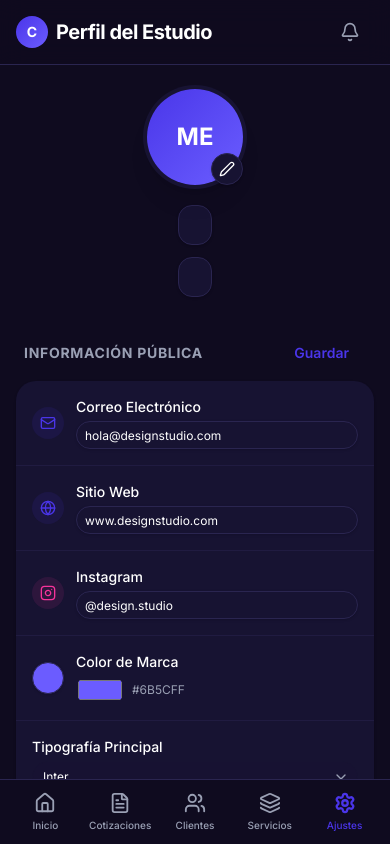
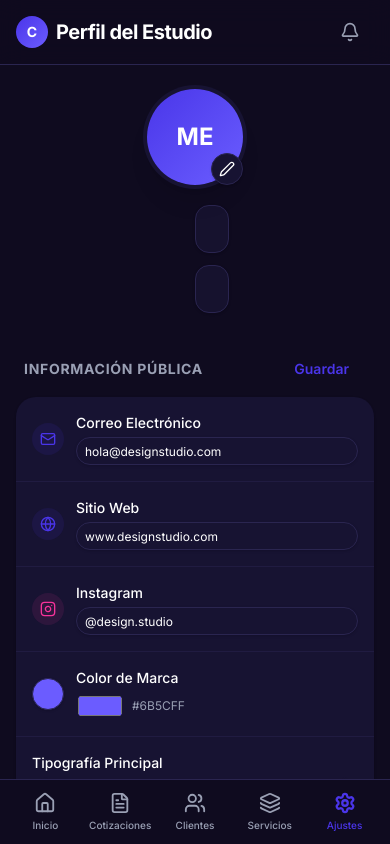
Before and after one commit to ornelacillo/CotizApp, a Next.js app: page /perfil in a window 390 px wide. Both pictures are taken after a click on the button "Editar". Shown: the top 844 px of the page. Built offline with nearby package versions, Linux system fonts and the light colour scheme.

Commit message:
fix: use native inputs for profile edit to prevent collapse on mobile

```diff
--- a/src/app/perfil/page.tsx
+++ b/src/app/perfil/page.tsx
@@ -114,16 +114,18 @@ export default function PerfilPage() {
           </div>
           <div className="text-center w-full">
             {isEditingInfo ? (
-              <div className="flex flex-col gap-3 mt-2 items-center w-full max-w-sm mx-auto px-4">
-                <Input
-                  className="h-10 text-center text-base font-semibold px-4 w-full bg-muted/50 border-border text-foreground placeholder:text-muted-foreground"
+              <div className="w-full max-w-sm mx-auto px-4 mt-2 space-y-3">
+                <input
+                  type="text"
+                  className="block w-full h-12 rounded-[14px] border border-border bg-muted/50 px-4 py-2 text-base font-semibold text-center text-foreground placeholder:text-muted-foreground focus:outline-none focus:border-primary focus:ring-1 focus:ring-primary shadow-sm"
                   placeholder="Nombre del estudio"
                   value={profileData.name}
                   onChange={(e) => setProfileData({...profileData, name: e.target.value})}
                 />
-                <Input
-                  className="h-10 text-center text-sm px-4 w-full bg-muted/50 border-border text-foreground placeholder:text-muted-foreground"
-                  placeholder="Especialidad (ej: Diseño Gráfico)"
+                <input
+                  type="text"
+                  className="block w-full h-12 rounded-[14px] border border-border bg-muted/50 px-4 py-2 text-sm text-center text-foreground placeholder:text-muted-foreground focus:outline-none focus:border-primary focus:ring-1 focus:ring-primary shadow-sm"
+                  placeholder="Especialidad (ej: Diseño Gráfico & UI/UX)"
                   value={profileData.subtitle}
                   onChange={(e) => setProfileData({...profileData, subtitle: e.target.value})}
                 />
```
